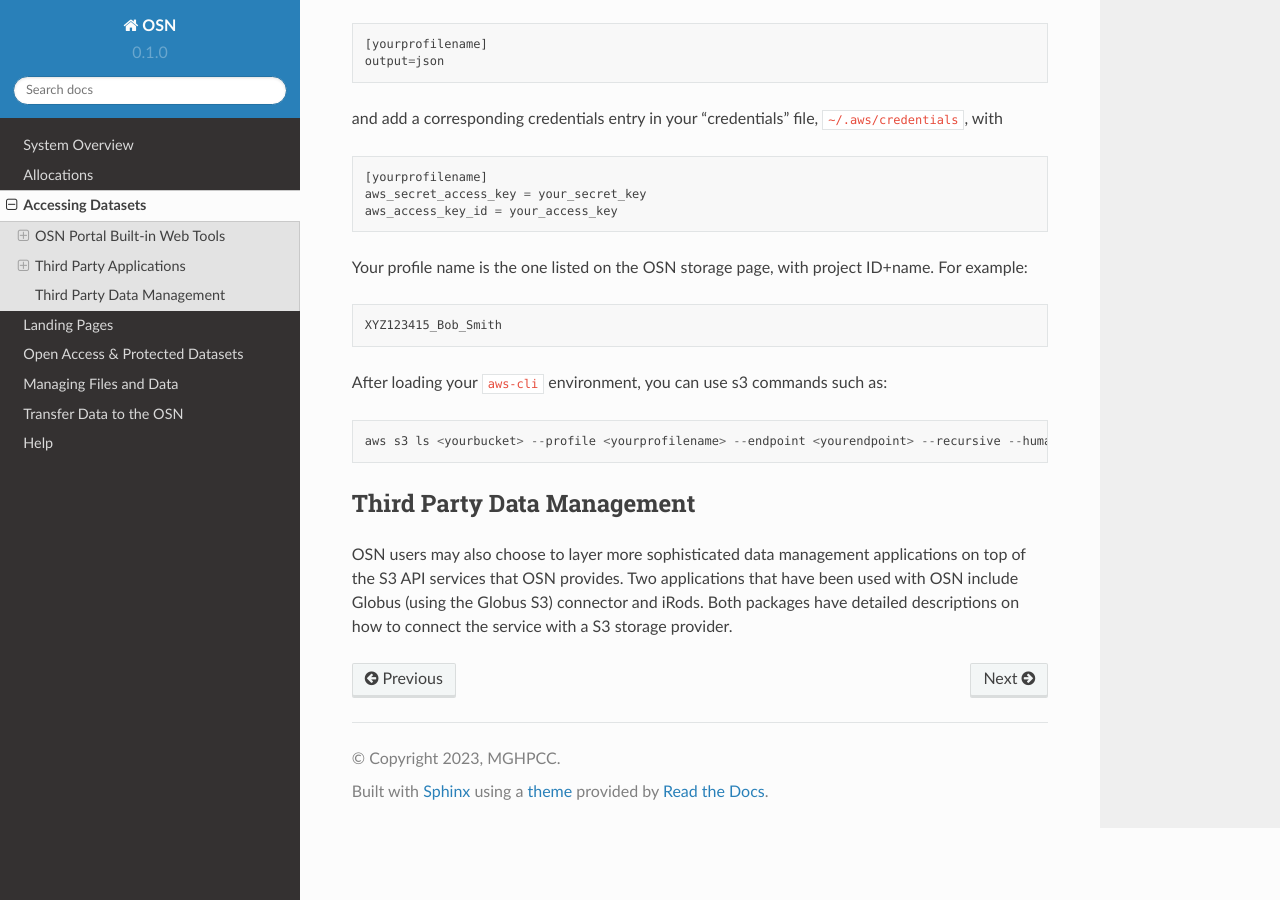
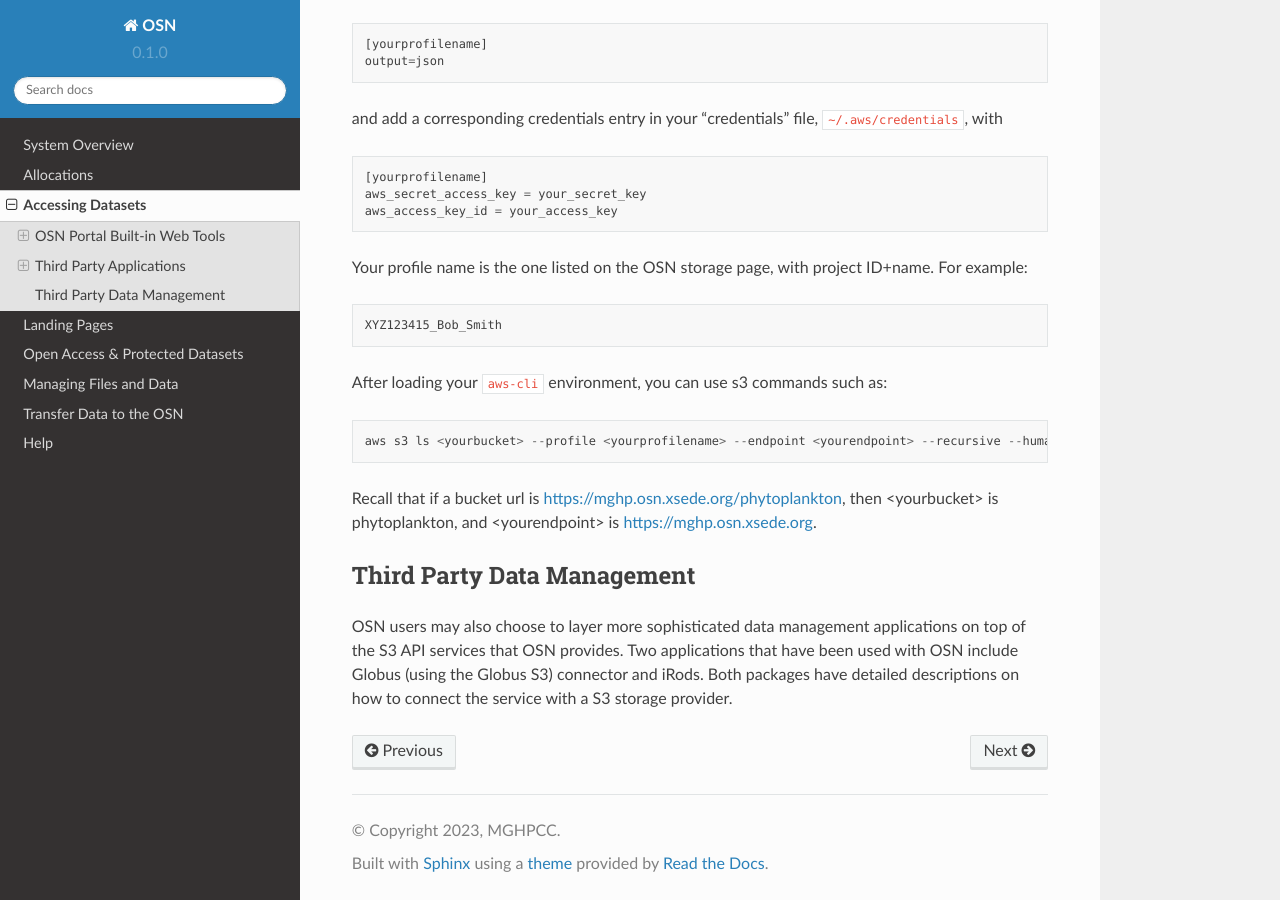
Before and after one commit to OpenStorageNetwork/rtd-osn, a Sphinx documentation site: the page built from docs/source/accessing-datasets.rst, in a window 1280 px wide and 900 px high, scrolled down 9651 px. Built offline with Sphinx 7.4.7 and the Read the Docs theme 2.0.0, drawn with Linux system fonts in a browser that asks for light colours.

Commit message:
Update accessing-datasets.rst
Defines yourbucket and yourendpoint when used in the aws s3 command, so they don't have to go back and look those up.

```diff
--- a/docs/source/accessing-datasets.rst
+++ b/docs/source/accessing-datasets.rst
@@ -370,6 +370,8 @@ as:
 
    aws s3 ls <yourbucket> --profile <yourprofilename> --endpoint <yourendpoint> --recursive --human-readable --summarize
 
+Recall that if a bucket url is https://mghp.osn.xsede.org/phytoplankton, then <yourbucket> is phytoplankton, and <yourendpoint> is https://mghp.osn.xsede.org.
+
 Third Party Data Management
 ---------------------------
 OSN users may also choose to layer more sophisticated data management applications on top of the S3 API
```
